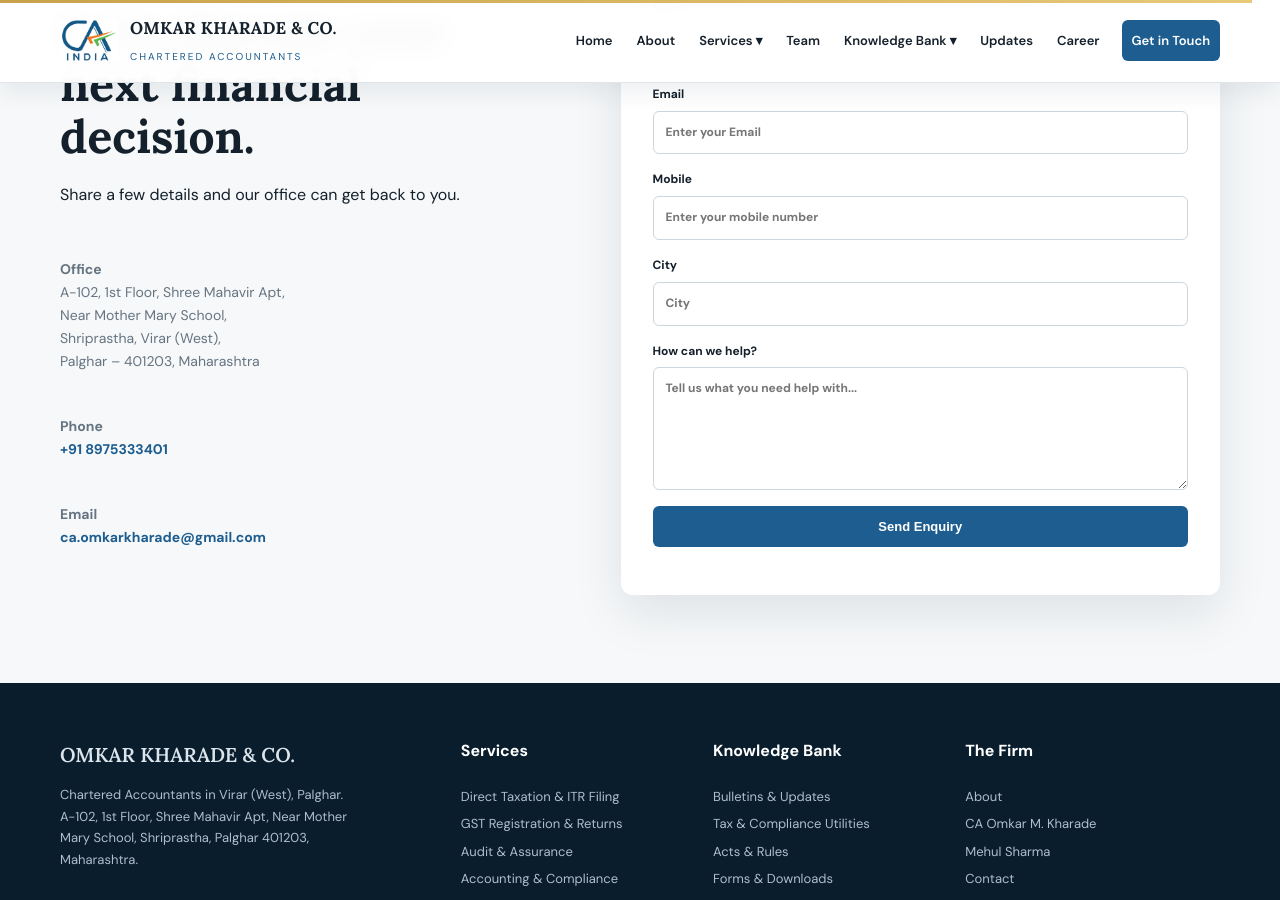
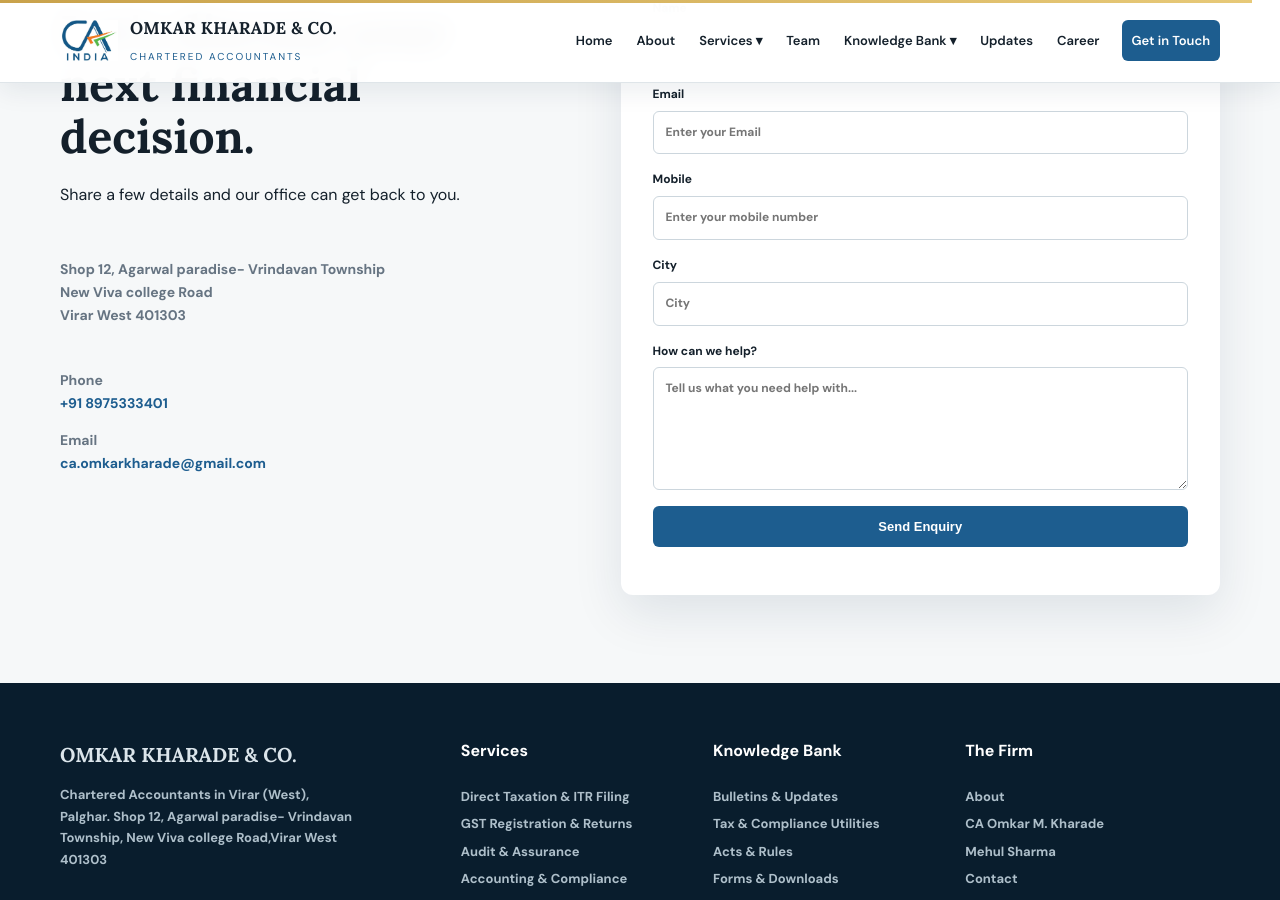
Before and after one commit to anshikapandey-small/CA-Omkar_Kharade, a Jekyll site: the page index.html, which Jekyll copies as it is, in a window 1280 px wide and 900 px high, scrolled down 7833 px. Built offline with Jekyll 4.4.1, drawn with Linux system fonts in a browser that asks for light colours; some of the changed text lies outside the part shown.

Commit message:
Update address details in index.html

```diff
--- a/index.html
+++ b/index.html
@@ -469,9 +469,7 @@
           </div>
 
           <div>
-            A-102, 1st Floor, Shree Mahavir Apt,<br />
-            Near Mother Mary School, Shriprastha,<br />
-            Virar (West), Palghar - 401203, Maharashtra
+            Shop 12, Agarwal paradise- Vrindavan Township,<br> New Viva college Road,Virar West 401303
           </div>
         </div>
       </section>
@@ -1344,9 +1342,7 @@
             <p>Share a few details and our office can get back to you.</p>
             <div class="contact-info">
               <p>
-                <b>Office</b><br />A-102, 1st Floor, Shree Mahavir Apt,<br />Near
-                Mother Mary School,<br />Shriprastha, Virar (West),<br />Palghar
-                – 401203, Maharashtra
+                <b>Shop 12, Agarwal paradise- Vrindavan Township<br> New Viva college Road<br>Virar West 401303
               </p>
 
               <p>
@@ -1389,7 +1385,7 @@
       <div class="container footer-grid cols-4">
         <div>
           <div class="footer-brand">OMKAR KHARADE &amp; CO.</div>
-          <p class="footer-address">Chartered Accountants in Virar (West), Palghar. A-102, 1st Floor, Shree Mahavir Apt, Near Mother Mary School, Shriprastha, Palghar 401203, Maharashtra.</p>
+          <p class="footer-address">Chartered Accountants in Virar (West), Palghar. Shop 12, Agarwal paradise- Vrindavan Township, New Viva college Road,Virar West 401303</p>
         </div>
         <div>
           <h4>Services</h4>
```
